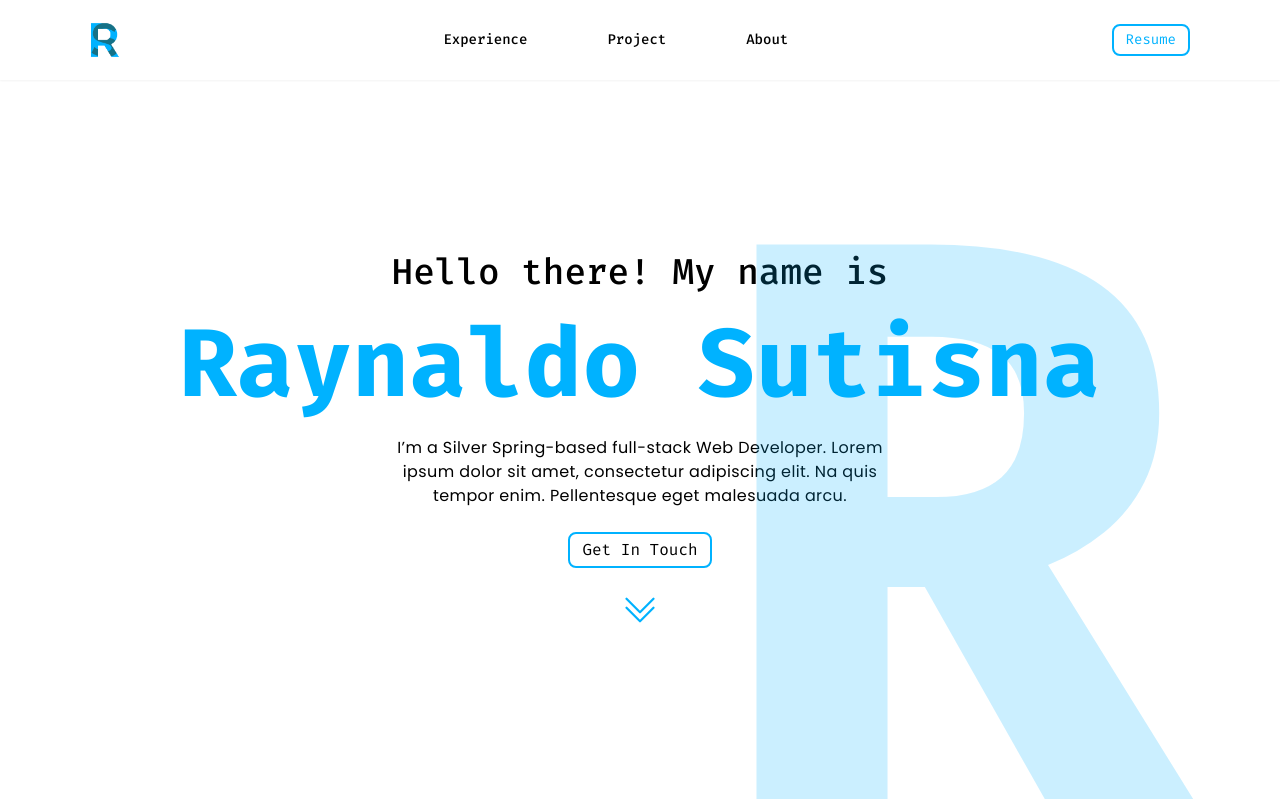
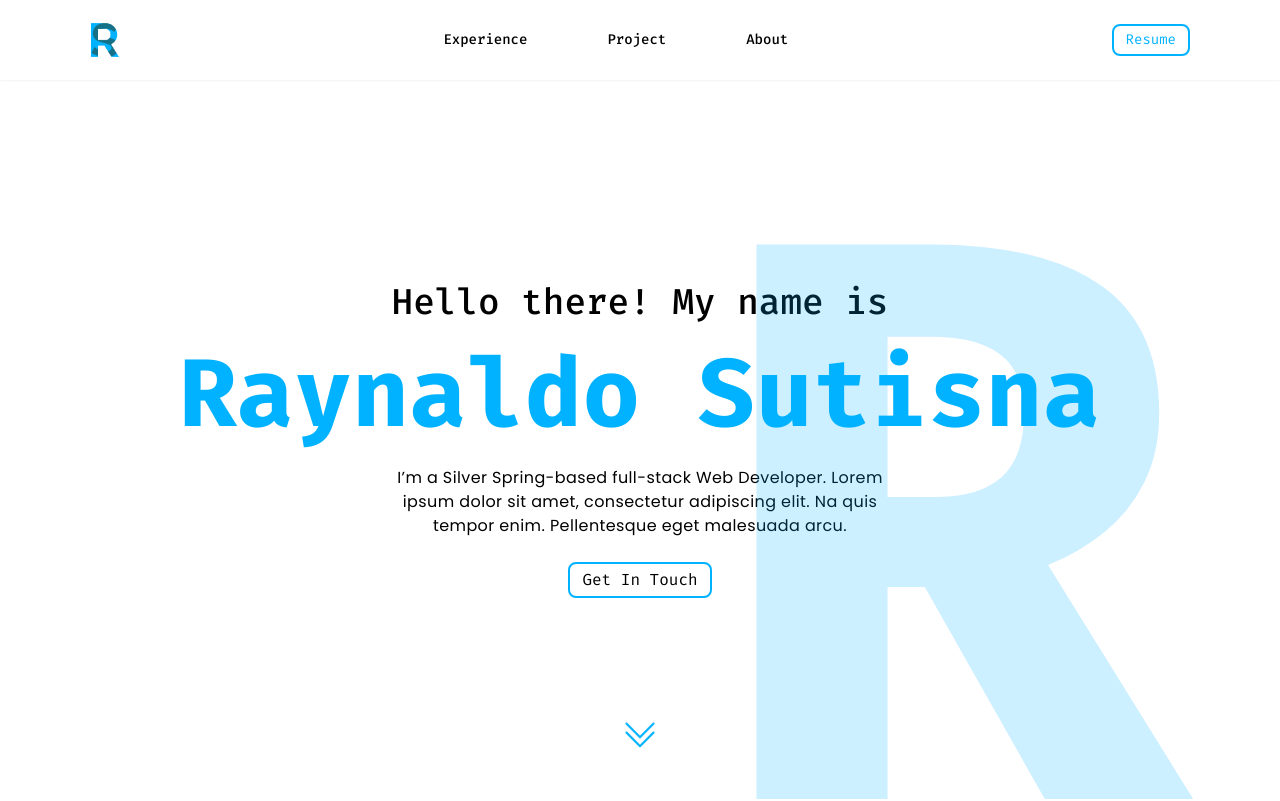
Before and after one commit to raaynaldo/raynaldosutisna, a Next.js app: page / in a window 1280 px wide. Shown: the top 801 px of the page. Built offline with nearby package versions, Linux system fonts and the light colour scheme.

Commit message:
feat: animation for arrow

```diff
--- a/pages/index.jsx
+++ b/pages/index.jsx
@@ -64,54 +64,16 @@ export default function Home() {
           <button className='px-3 py-1 text-base border-2 rounded-lg border-primary font-firaCode'>
             Get In Touch
           </button>
-          <h2 className='text-primary'>
+          <p className='absolute text-4xl text-primary bottom-10 animate-bounce'>
             <BsChevronDoubleDown />
-          </h2>
-          <span
-            // className='r-letter'
-            className='absolute font-bold md:inline -right-20 md:bottom-0 md:right-0 opacity-20 text-primary font-firaCode r-letter'
-            // style={{ fontSize: '50rem', marginBottom: '-8.25rem' }}
-          >
+          </p>
+          <span className='absolute font-bold md:inline -right-20 md:bottom-0 md:right-0 opacity-20 text-primary font-firaCode r-letter'>
             R
           </span>
         </section>
 
         <Experience />
-        {/* <section className='flex flex-col items-center justify-center h-screen layout'>
-          <h1 className='text-primary'>Where I've Worked</h1>
-          <select className='mx-5 mt-5 mb-3 border rounded-md md:hidden'>
-            <option>VitusVet</option>
-            <option>Code The Dream</option>
-            <option>Emerio Indonesia</option>
-            <option>Mitra Integrasi Informatika</option>
-            <option>Neurosot Indonesia</option>
-          </select>
-          <div className='p-5 mx-5 border rounded-lg shadow-md'>
-            <p className='text-base font-bold'>
-              Full Stack Web Developer{' '}
-              <span className='text-primary'>@Emerio Indonesia</span>
-            </p>
-            <p>November 2018 - August 2019</p>
-            <ul className='mt-4 list-disc list-inside'>
-              <li>
-                Was part of the implementation team of the Regla IFRS 9 system
-                for two of the top five banks in Indonesia.
-              </li>
-              <li>
-                Designed and built user interface IFRS9 application requirements
-                using ASP.NET Web Form.
-              </li>
-              <li>
-                Involved in software architecture design by leveraging the most
-                efficient and effective frameworks.
-              </li>
-              <li>
-                Maintained version control system (git) and mentored an
-                internship student to understand project structure.
-              </li>
-            </ul>
-          </div>
-        </section> */}
+
         {/* <footer></footer> */}
       </main>
     </>
```
